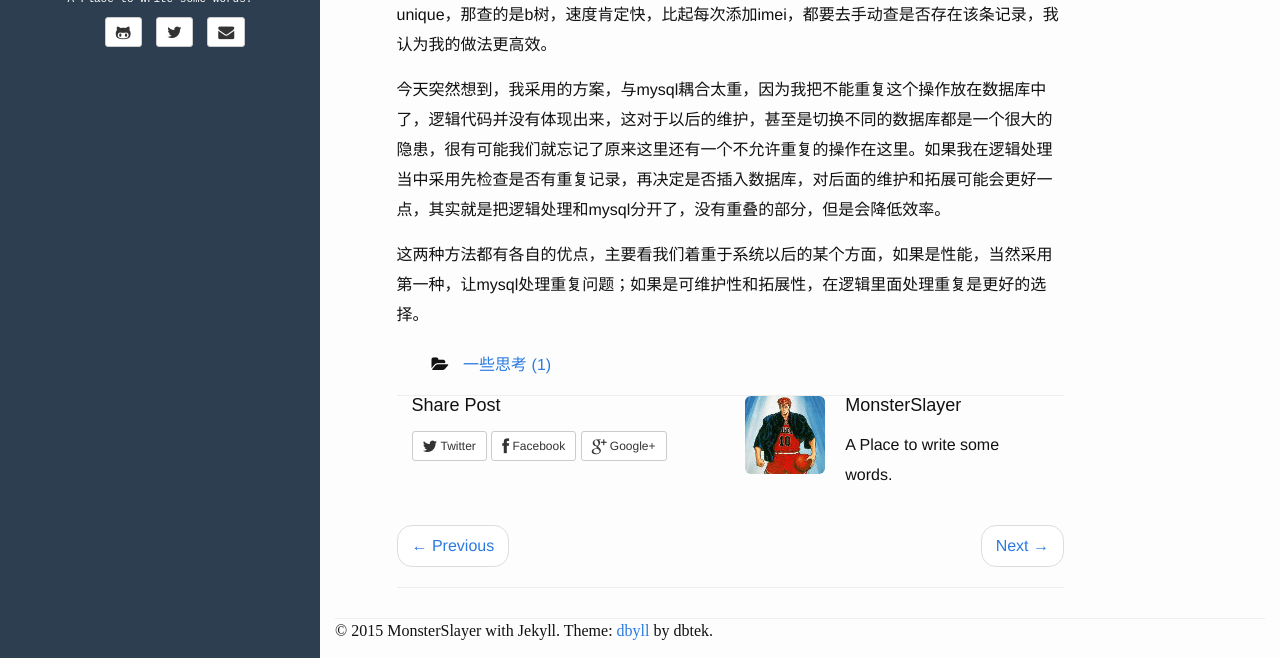
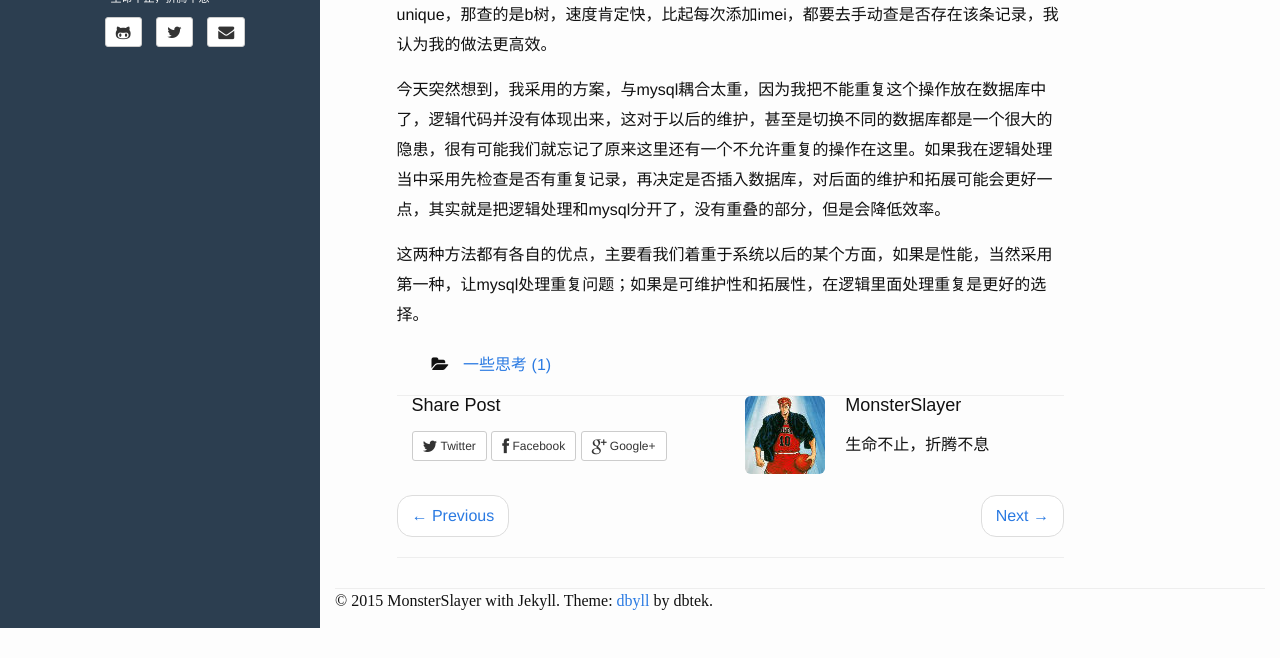
Before and after one commit to dongyado/dongyado.github.io, a Jekyll site: the page built from _posts/2015-03-04-some-thoughts-about-coupling-degree-of-system.html, in a window 1280 px wide and 1028 px high, cut to the strip 370-1028 px from the top of the window. Built offline with Jekyll 4.4.1, drawn with Linux system fonts in a browser that asks for light colours; Markdown is read by kramdown in place of the engine named in the settings; comment, search, counter and statistics services are not loaded; some of the changed text lies outside the part shown.

Commit message:
update bio

```diff
--- a/_config.yml
+++ b/_config.yml
@@ -19,7 +19,7 @@ defaults:
     values:
       title: MonsterSlayer
 
-description: A Place to write some words.
+description: 生命不止，折腾不息
 author:
   name: MonsterSlayer
   email: dongyado@gmail.com
@@ -27,7 +27,7 @@ author:
   twitter: dongyado
   pinterest: dongyado
   linkedin: dongyado
-  bio: A Place to write some words.
+  bio: 生命不止，折腾不息
   email_md5: 726351295ec82e145928582f595aa3aa
 
 rss_path: feed.xml
```
